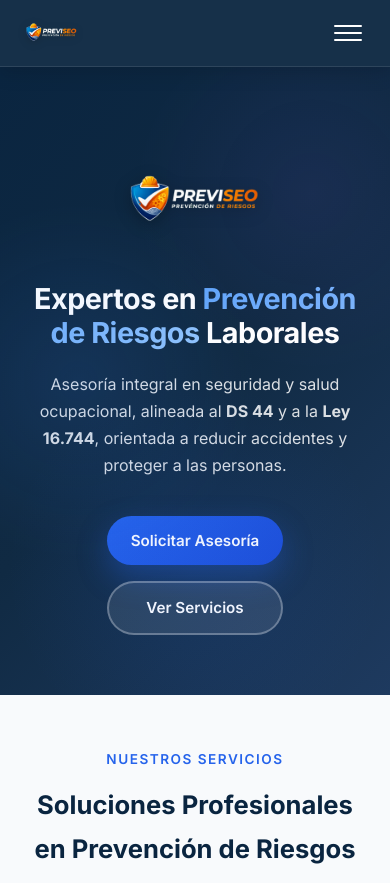
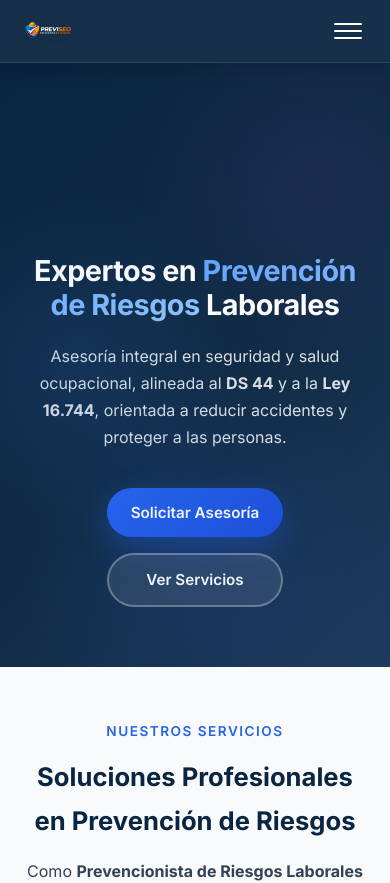
Before and after one commit to Shadownlook/prevencion-riesgos, a React (Vite) app: page / in a window 390 px wide. Shown: the top 883 px of the page. Built offline with nearby package versions, Linux system fonts and the light colour scheme.

Commit message:
style: adjust logo sizes for better proportions

```diff
--- a/src/styles/styles.css
+++ b/src/styles/styles.css
@@ -78,7 +78,7 @@ body {
 }
 
 .navbar-logo-img {
-  height: 42px;
+  height: 38px;
   width: auto;
   transition: transform 0.4s cubic-bezier(0.4, 0, 0.2, 1), filter 0.4s ease, opacity 0.4s ease;
   filter: drop-shadow(0 2px 4px rgba(0,0,0,0.2));
@@ -320,7 +320,7 @@ body {
 }
 
 .hero-logo {
-  max-width: 220px;
+  max-width: 180px;
   width: 100%;
   height: auto;
   transition: transform 0.5s cubic-bezier(0.4, 0, 0.2, 1), filter 0.5s ease, opacity 0.5s ease;
@@ -329,28 +329,12 @@ body {
   filter: drop-shadow(0 4px 8px rgba(0,0,0,0.25));
 }
 
-.hero-logo:hover {
-  transform: scale(1.08);
-  filter: drop-shadow(0 8px 32px rgba(59,130,246,0.5)) brightness(1.1);
-}
-
-@keyframes heroLogoFadeIn {
-  0% {
-    opacity: 0;
-    transform: translateY(-30px);
-  }
-  100% {
-    opacity: 1;
-    transform: translateY(0);
-  }
-}
-
 @media (max-width: 768px) {
   .hero-logo {
-    max-width: 160px;
+    max-width: 130px;
   }
   .hero-logo-container {
-    margin-bottom: 28px;
+    margin-bottom: 24px;
   }
 }
 
```
